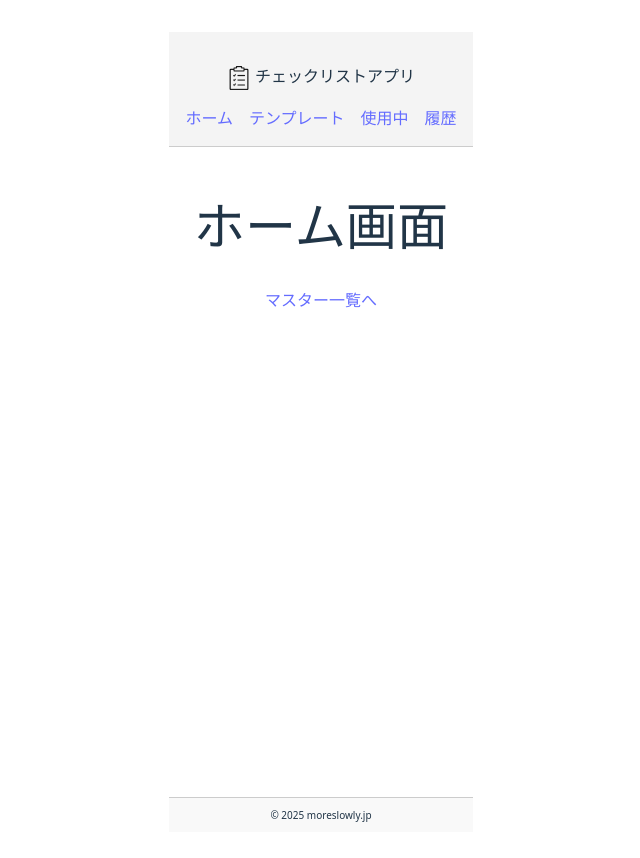
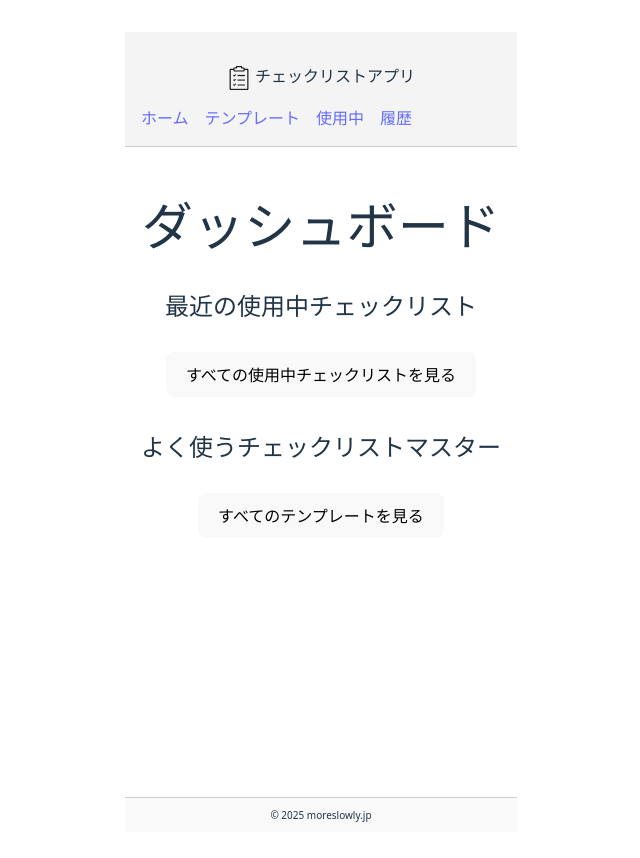
Before and after one commit to hgwr/check-list-app, a Vue app: page / in a window 1280 px wide. Shown: the top 858 px of the page, without its empty margins (319-959 px from the left). Built offline with nearby package versions, Linux system fonts and the light colour scheme.

Commit message:
ホーム画面の改良

```diff
--- a/src/pages/HomePage.vue
+++ b/src/pages/HomePage.vue
@@ -1,12 +1,89 @@
+<script setup lang="ts">
+import { ref, onMounted } from 'vue'
+import { useRouter } from 'vue-router'
+import { initDB } from '@/db/db'
+import type { Checklist, ChecklistMaster } from '@/db/schema'
+
+const router = useRouter()
+const recentActives = ref<Checklist[]>([])
+const frequentMasters = ref<ChecklistMaster[]>([])
+
+const loadDashboardData = async () => {
+  const db = await initDB()
+
+  // アクティブなチェックリスト（finishedAt === null）のうち、
+  // 開始日時が新しい順に並べて上位3件を取得
+  const allChecklists = await db.getAll('checklists')
+  recentActives.value = allChecklists
+    .filter((cl: Checklist) => cl.finishedAt === null)
+    .sort((a: Checklist, b: Checklist) => b.startedAt - a.startedAt)
+    .slice(0, 3)
+
+  // チェックリストマスターを使用回数（usageCount）で降順に並べ、
+  // 上位3件を取得
+  const allMasters = await db.getAll('checklist_masters')
+  frequentMasters.value = allMasters
+    .sort((a: ChecklistMaster, b: ChecklistMaster) => b.usageCount - a.usageCount)
+    .slice(0, 3)
+}
+
+onMounted(() => {
+  loadDashboardData()
+})
+
+const goToActiveList = () => {
+  router.push('/actives')
+}
+
+const goToMasterList = () => {
+  router.push('/masters')
+}
+</script>
+
 <template>
   <div>
-    <h1>ホーム画面</h1>
-    <router-link to="/masters">マスター一覧へ</router-link>
+    <h1>ダッシュボード</h1>
+
+    <!-- 最近の使用中チェックリストセクション -->
+    <section>
+      <h2>最近の使用中チェックリスト</h2>
+      <ul>
+        <li v-for="active in recentActives" :key="active.id" style="margin-bottom: 1rem;">
+          <strong>{{ active.title }}</strong><br />
+          <small>開始: {{ new Date(active.startedAt).toLocaleString() }}</small><br />
+          <router-link :to="`/actives/${active.id}`">詳細へ</router-link>
+        </li>
+      </ul>
+      <button @click="goToActiveList">すべての使用中チェックリストを見る</button>
+    </section>
+
+    <!-- よく使うチェックリストマスターセクション -->
+    <section>
+      <h2>よく使うチェックリストマスター</h2>
+      <ul>
+        <li v-for="master in frequentMasters" :key="master.id" style="margin-bottom: 1rem;">
+          <strong>{{ master.title }}</strong><br />
+          <small>使用回数: {{ master.usageCount }}</small><br />
+          <router-link :to="`/masters/${master.id}`">編集する</router-link>
+        </li>
+      </ul>
+      <button @click="goToMasterList">すべてのテンプレートを見る</button>
+    </section>
   </div>
 </template>
 
-<script setup lang="ts"></script>
-
 <style scoped lang="scss">
-/* Add your styles here */
+section {
+  margin-bottom: 2rem;
+}
+ul {
+  list-style: none;
+  padding: 0;
+}
+li {
+  margin-bottom: 0.5rem;
+}
+button {
+  margin-top: 0.5rem;
+}
 </style>
```
